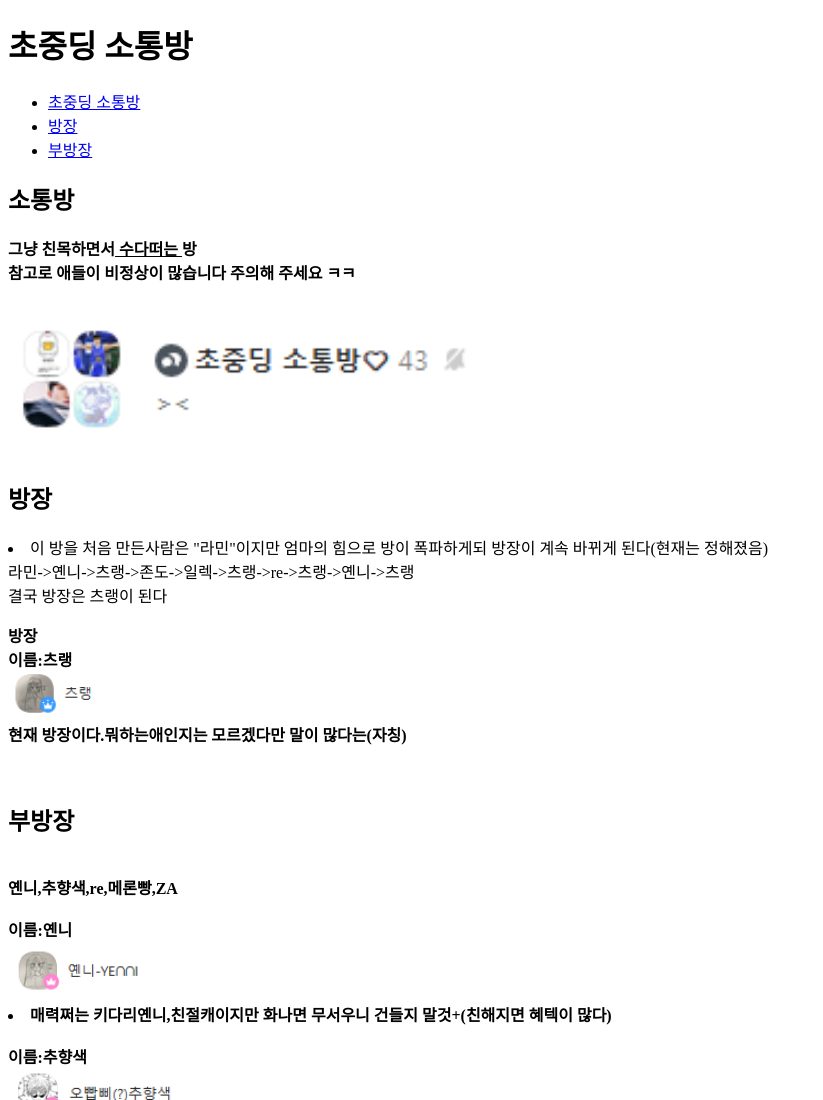
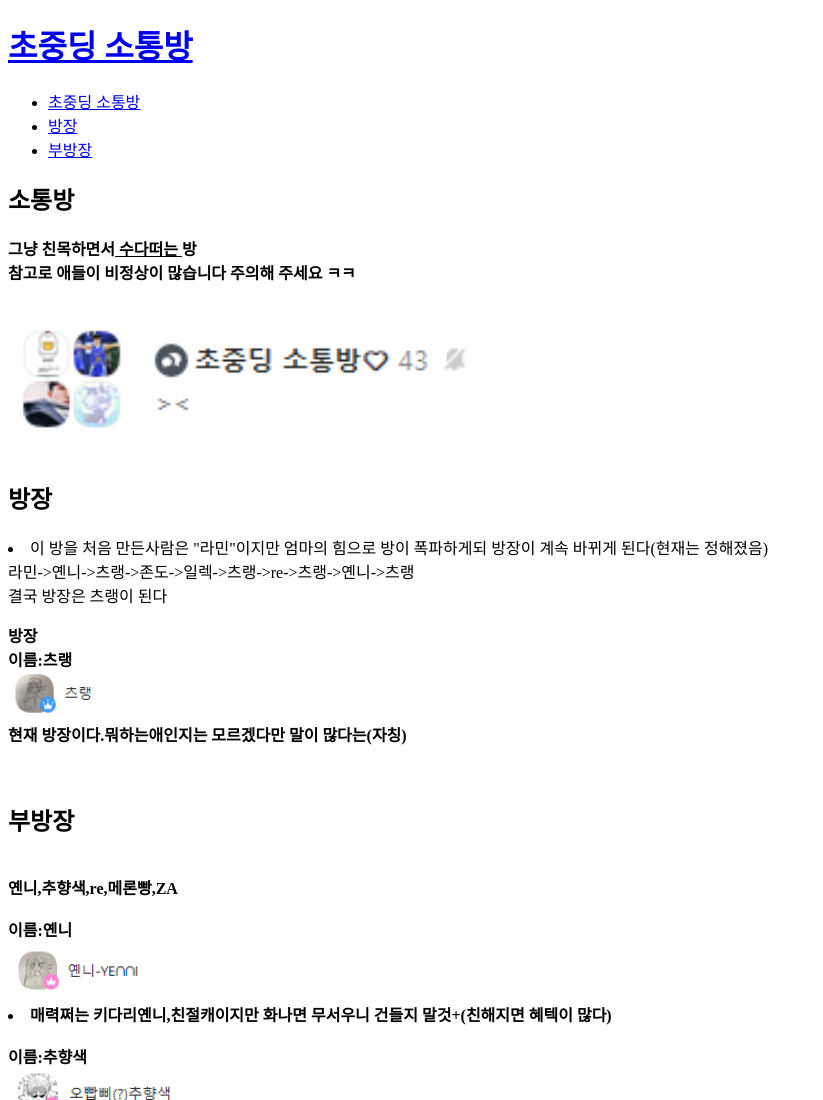
Before and after one commit to goele07/program, a plain HTML site: page 1.html in a window 1280 px wide. Shown: the top 1100 px of the page, without its empty margins (0-823 px from the left). Drawn offline with Linux system fonts and the light colour scheme.

Commit message:
첫번째 파일
링크를 추가

```diff
--- a/1.html
+++ b/1.html
@@ -5,7 +5,7 @@
  <meta charset="utf-8">
 </head>
 <body>
-<h1>초중딩 소통방</h1>
+<h1><a href="1.html">초중딩 소통방</a></h1>
  <ul>
   <li><a href="index.html">초중딩 소통방</a></li>
   <li><a href="2.html">방장</a></li>
```
